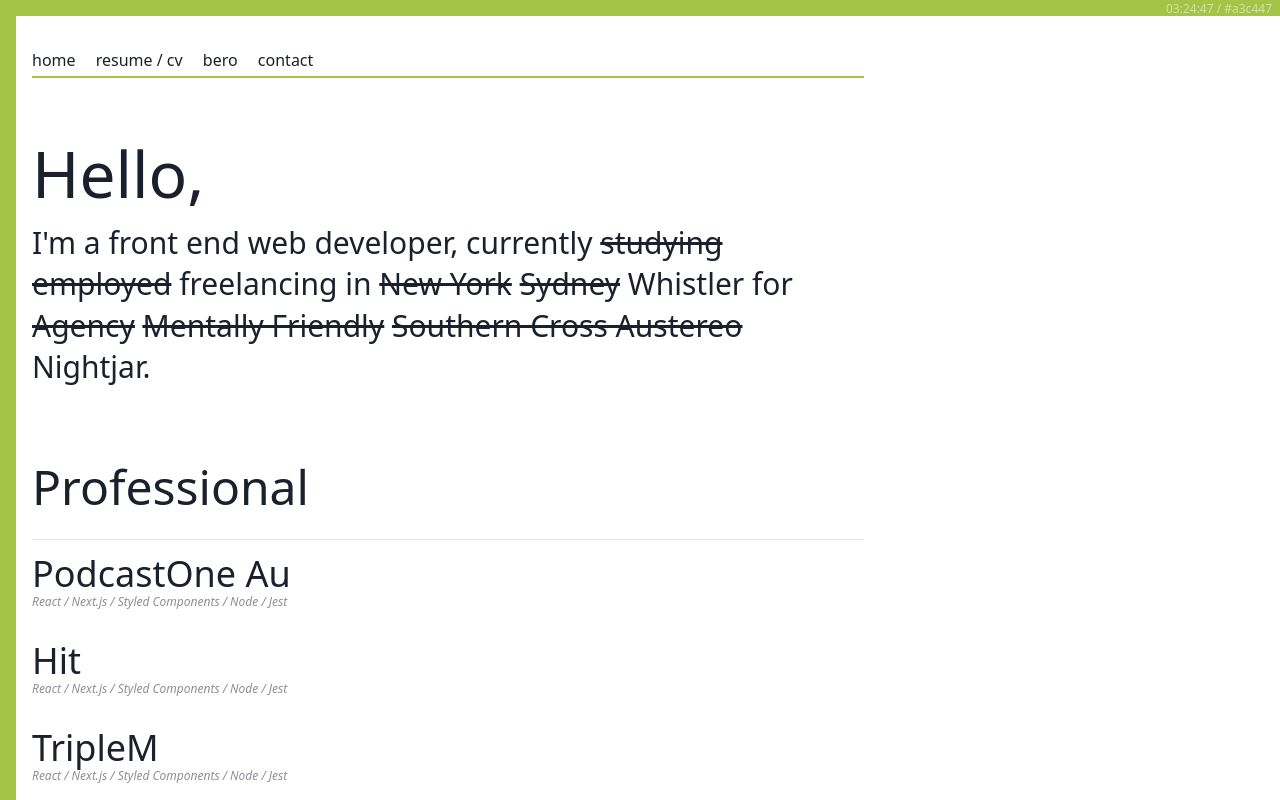
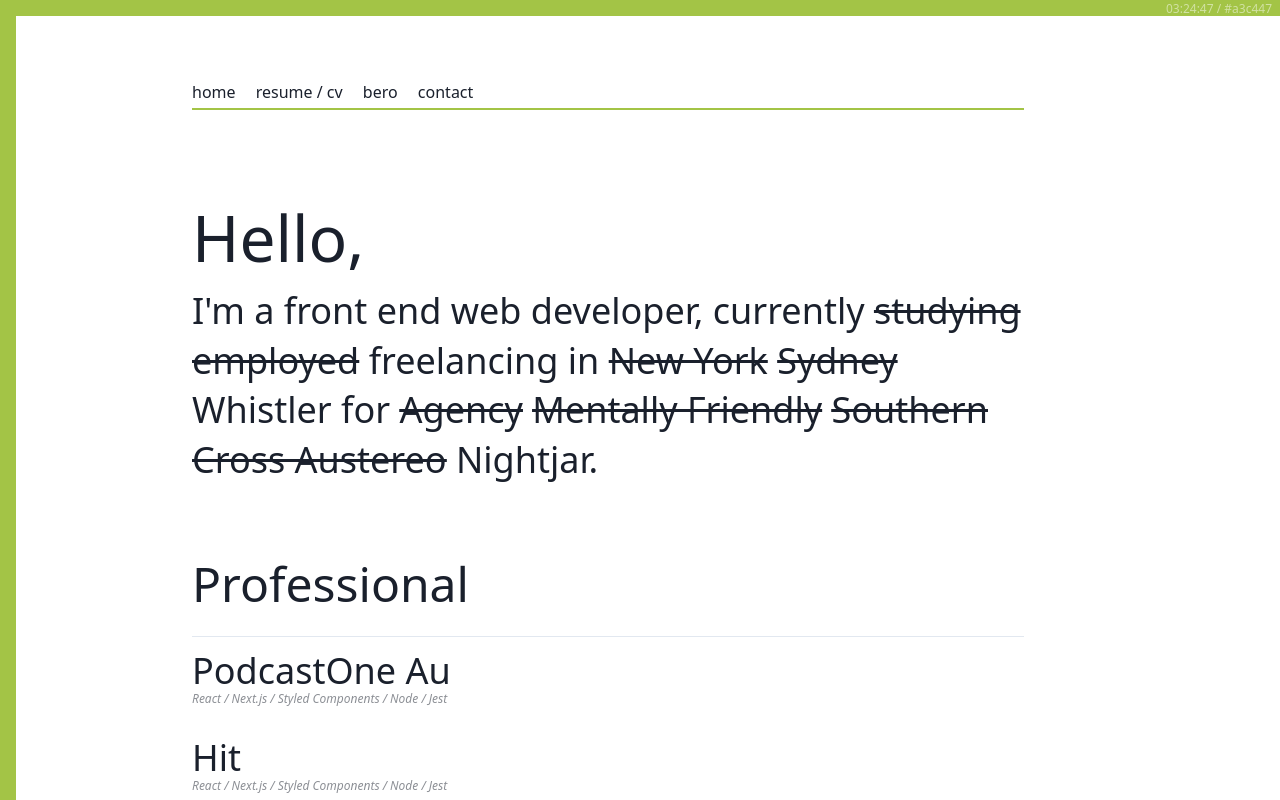
Before and after one commit to searleb/billsearle.me, a Next.js app: page / in a window 1280 px wide. Shown: the top 800 px of the page. Built offline with nearby package versions, Linux system fonts and the light colour scheme; what tailwindcss-transitions would draw is missing.

Commit message:
Fixed media-query over writes

```diff
--- a/tailwind.config.js
+++ b/tailwind.config.js
@@ -1,10 +1,10 @@
 /* eslint-disable global-require */
 module.exports = {
   theme: {
-    screens: {
-      'dark-mode': { raw: '(prefers-color-scheme: dark)' },
-    },
     extend: {
+      screens: {
+        'dark-mode': { raw: '(prefers-color-scheme: dark)' },
+      },
       borderRadius: {
         xl: '1.5rem',
       },
```
